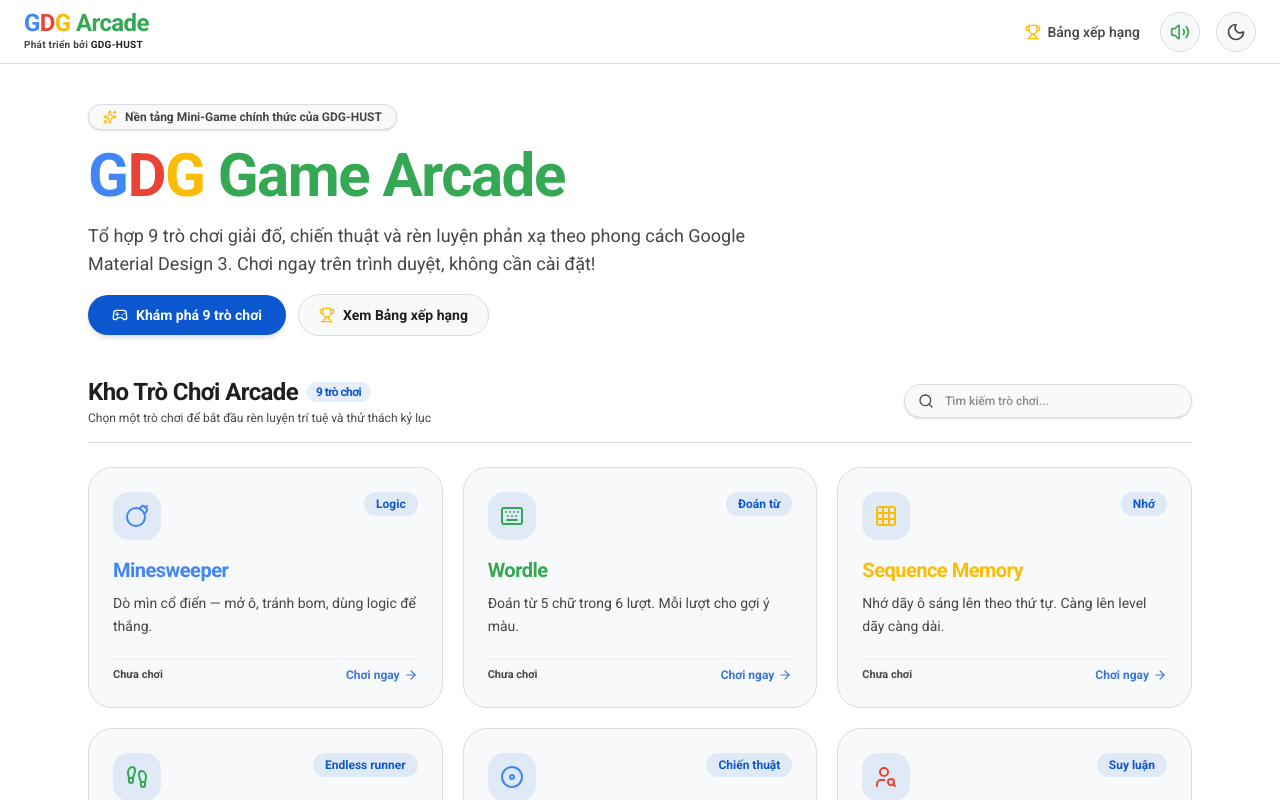
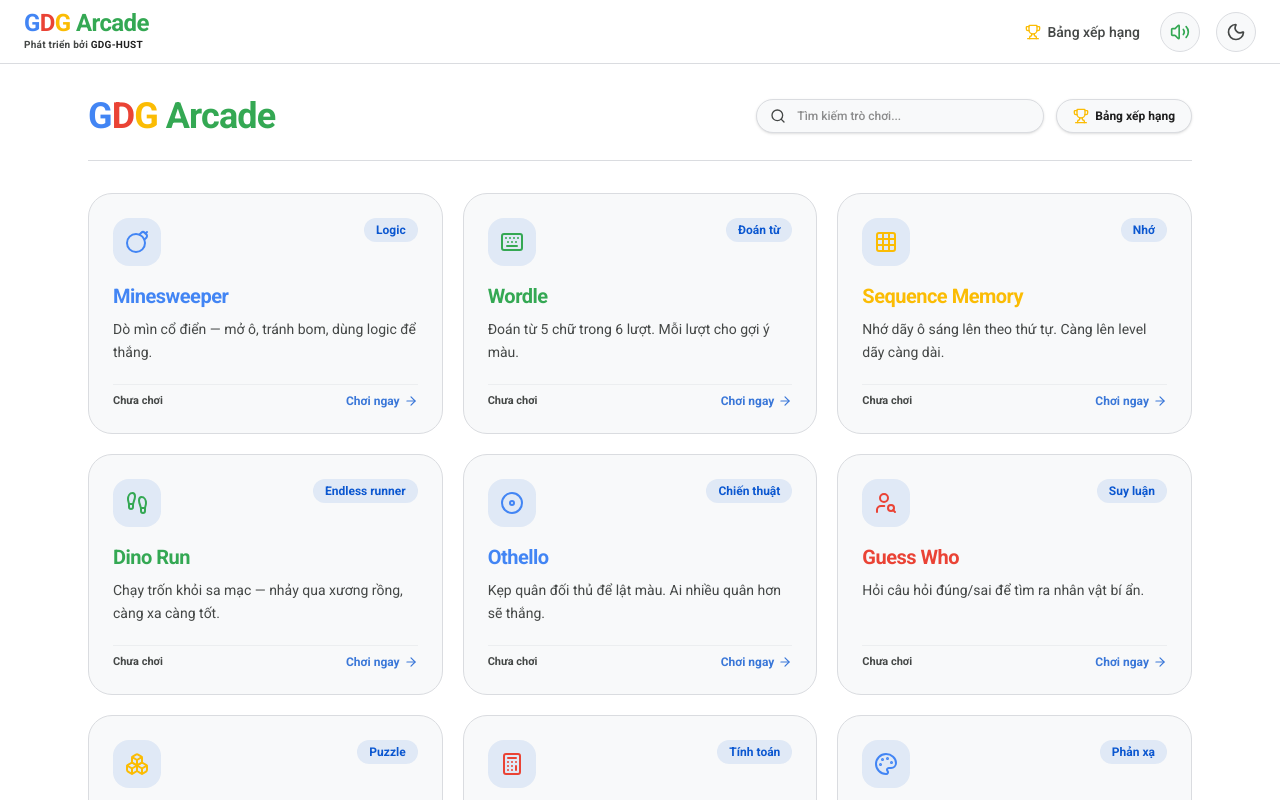
Before and after one commit to ngqtrung2217/gdg-hust-game, a Next.js app: page / in a window 1280 px wide. Shown: the top 800 px of the page. Built offline with nearby package versions, Linux system fonts and the light colour scheme.

Commit message:
refactor: minimalist homepage layout, remove redundant hero text and headers

```diff
--- a/src/app/page.tsx
+++ b/src/app/page.tsx
@@ -5,7 +5,6 @@
 import {
   ArrowRight,
   Trophy,
-  Sparkles,
   Gamepad2,
   Search,
 } from "lucide-react";
@@ -78,59 +77,17 @@
   }, [searchQuery]);
 
   return (
-    <div className="mx-auto max-w-6xl px-4 py-10 md:px-6 select-none">
-      {/* Hero Section */}
-      <section className="mb-10 flex flex-col items-start gap-4">
-        <div className="flex items-center gap-2 rounded-full border border-border bg-surface px-3.5 py-1 text-xs font-semibold text-muted shadow-sm">
-          <Sparkles className="h-3.5 w-3.5 text-google-yellow" />
-          <span>Nền tảng Mini-Game chính thức của GDG-HUST</span>
-        </div>
-
-        <h1 className="text-4xl font-extrabold tracking-tight sm:text-5xl md:text-6xl">
+    <div className="mx-auto max-w-6xl px-4 py-8 md:px-6 select-none">
+      {/* Top Header / Search Area */}
+      <div className="mb-8 flex flex-col sm:flex-row sm:items-center justify-between gap-4 border-b border-border pb-6">
+        <h1 className="text-3xl sm:text-4xl font-black tracking-tight">
           <span className="text-google-blue">G</span>
           <span className="text-google-red">D</span>
           <span className="text-google-yellow">G</span>
-          <span className="text-google-green"> Game Arcade</span>
+          <span className="text-google-green"> Arcade</span>
         </h1>
 
-        <p className="max-w-2xl text-base text-muted sm:text-lg">
-          Tổ hợp 9 trò chơi giải đố, chiến thuật và rèn luyện phản xạ theo phong cách Google Material Design 3. Chơi ngay trên trình duyệt, không cần cài đặt!
-        </p>
-
-        {/* Action Buttons & Progress Bar */}
-        <div className="flex flex-wrap items-center gap-3 w-full">
-          <a
-            href="#games-grid"
-            className="flex items-center gap-2 rounded-full bg-primary px-6 py-2.5 text-sm font-bold text-on-primary shadow-md transition-all hover:scale-105 active:scale-95"
-          >
-            <Gamepad2 className="h-4 w-4" />
-            Khám phá 9 trò chơi
-          </a>
-          <Link
-            href="/leaderboard"
-            className="flex items-center gap-2 rounded-full border border-border bg-surface px-5 py-2.5 text-sm font-semibold text-foreground transition-all hover:bg-surface-hover hover:border-primary/40 active:scale-95"
-          >
-            <Trophy className="h-4 w-4 text-google-yellow" />
-            Xem Bảng xếp hạng
-          </Link>
-        </div>
-      </section>
-
-      {/* Games Grid Section */}
-      <section id="games-grid" className="scroll-mt-20">
-        <div className="mb-6 flex flex-col sm:flex-row sm:items-center justify-between gap-4 border-b border-border pb-4">
-          <div>
-            <h2 className="text-xl sm:text-2xl font-black tracking-tight text-foreground flex items-center gap-2">
-              Kho Trò Chơi Arcade
-              <span className="rounded-full bg-primary/10 text-primary text-xs font-bold px-2.5 py-0.5">
-                {filteredGames.length} trò chơi
-              </span>
-            </h2>
-            <p className="text-xs text-muted mt-0.5">
-              Chọn một trò chơi để bắt đầu rèn luyện trí tuệ và thử thách kỷ lục
-            </p>
-          </div>
-
+        <div className="flex items-center gap-3">
           {/* Search Input */}
           <div className="relative w-full sm:w-72">
             <Search className="absolute left-3.5 top-1/2 -translate-y-1/2 h-4 w-4 text-muted" />
@@ -142,7 +99,16 @@
               className="w-full rounded-full border border-border bg-surface pl-10 pr-4 py-2 text-xs font-medium focus:border-primary focus:outline-none shadow-sm"
             />
           </div>
+
+          <Link
+            href="/leaderboard"
+            className="flex items-center gap-1.5 rounded-full border border-border bg-surface px-4 py-2 text-xs font-semibold text-foreground transition-all hover:bg-surface-hover hover:border-primary/40 active:scale-95 shrink-0 shadow-sm"
+          >
+            <Trophy className="h-4 w-4 text-google-yellow" />
+            <span>Bảng xếp hạng</span>
+          </Link>
         </div>
+      </div>
 
         {/* 9 Games Grid */}
         <div className="grid grid-cols-1 gap-5 sm:grid-cols-2 lg:grid-cols-3">
@@ -205,7 +171,6 @@
             <p className="text-xs text-muted mt-1">Hãy thử tìm kiếm với từ khóa khác</p>
           </div>
         )}
-      </section>
     </div>
   );
 }
```
